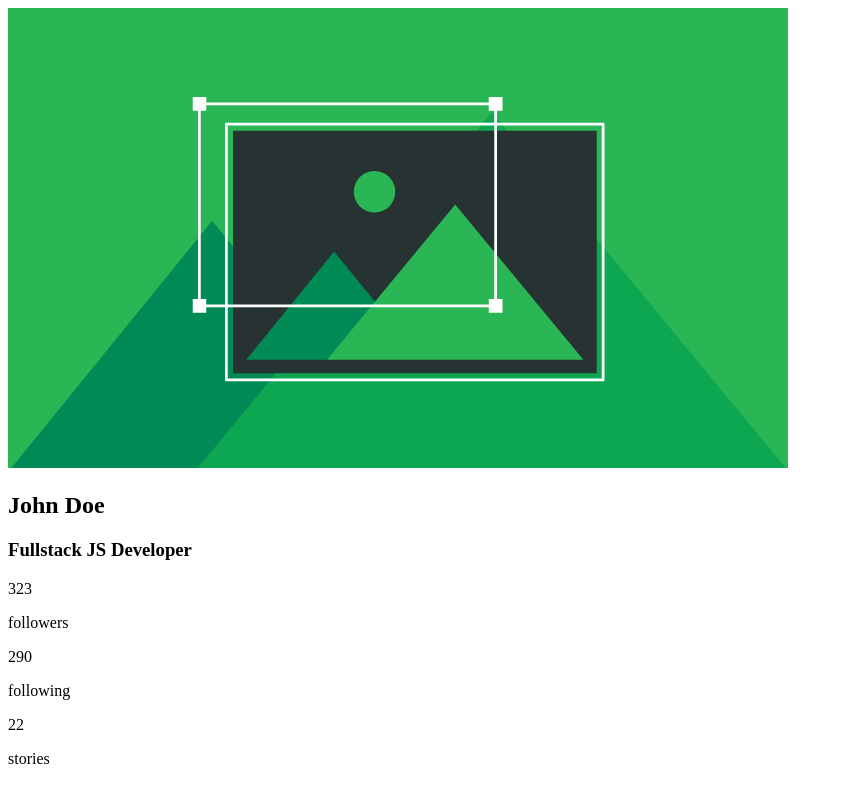
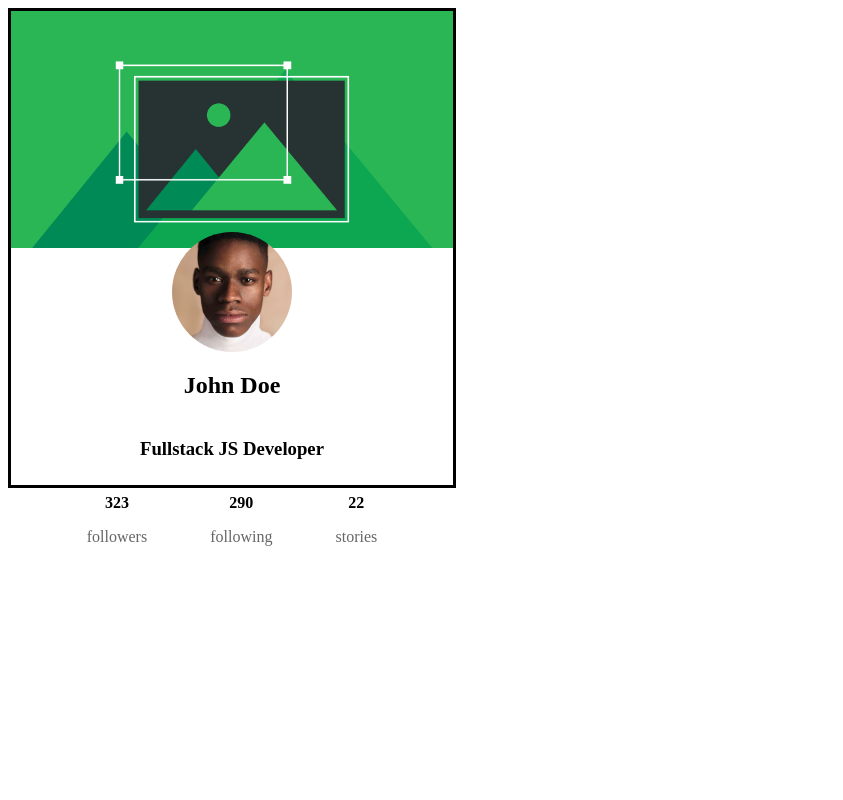
Before and after one commit to thornywhale/0006_project, a plain HTML site: page index.html in a window 1280 px wide. Shown: the whole page, without its empty margins (0-843 px from the left). Drawn offline with Linux system fonts and the light colour scheme.

Commit message:
Add styles

```diff
--- a/assets/css/style.css
+++ b/assets/css/style.css
@@ -0,0 +1,47 @@
+*{
+  box-sizing: border-box;
+}
+
+.card-container{
+  width: 35vw;
+  height: 60vh;
+  border: 3px solid black;
+}
+
+.header{
+  height: 50%;
+  width: 100%;
+  background-image: url(./../images/10x-featured-social-media-image-size.png);
+  background-size: cover;
+}
+
+.card{
+  display: flex;
+  font-size: 16px;
+  height: 50%;
+  flex-direction: column;
+  justify-content: space-between;
+  align-items: center;
+}
+
+.user-img{
+  height: 120px;
+  width: 120px;
+  border-radius: 50%;
+  object-fit: cover;
+  margin-top: 50%;
+}
+
+.links{
+  text-align: center;
+  width: 80%;
+  display: flex;
+  flex-direction: row;
+  justify-content: space-around;
+}
+.links p{
+  font-weight: 900;
+}
+.links span{
+  color: rgb(102, 102, 102);
+}
--- a/index.html
+++ b/index.html
@@ -11,11 +11,11 @@
     <section class="card-container">
       <div class="header">
         <article class="card">
-          <img src="./assets/images/10x-featured-social-media-image-size.png" alt="nothing good">
+          <img class="user-img" src="./assets/images/Piercy.jpg" alt="man">
           <h2>John Doe</h2>
           <h3>Fullstack JS Developer</h3>
 
-          <section>
+          <section class="links">
             <div>
               <p>323</p>
               <span>followers</span>
```
Also changed, not shown: assets/images/Piercy.jpg (added).
